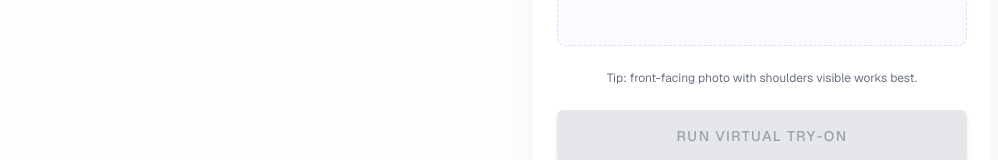
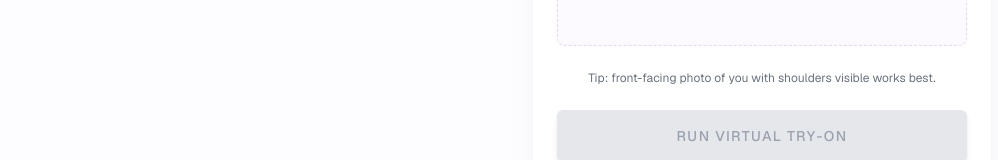
Before and after one commit to didymus707/AI_Fashion, a Next.js app: page / in a window 1280 px wide. Shown: the part 890-1050 px from the top of the page, without its empty margins (128-1126 px from the left). Built offline with nearby package versions, Linux system fonts and the light colour scheme.

Commit message:
fix: helpful tip for upload

```diff
--- a/app/components/TryOnPanel.tsx
+++ b/app/components/TryOnPanel.tsx
@@ -249,7 +249,7 @@ const TryOnPanel = ({
 
           {garmentSource.type === "product" && (
             <p className="text-xs text-gray-500 text-center">
-              Tip: front-facing photo with shoulders visible works best.
+              Tip: front-facing photo of you with shoulders visible works best.
             </p>
           )}
 
```
